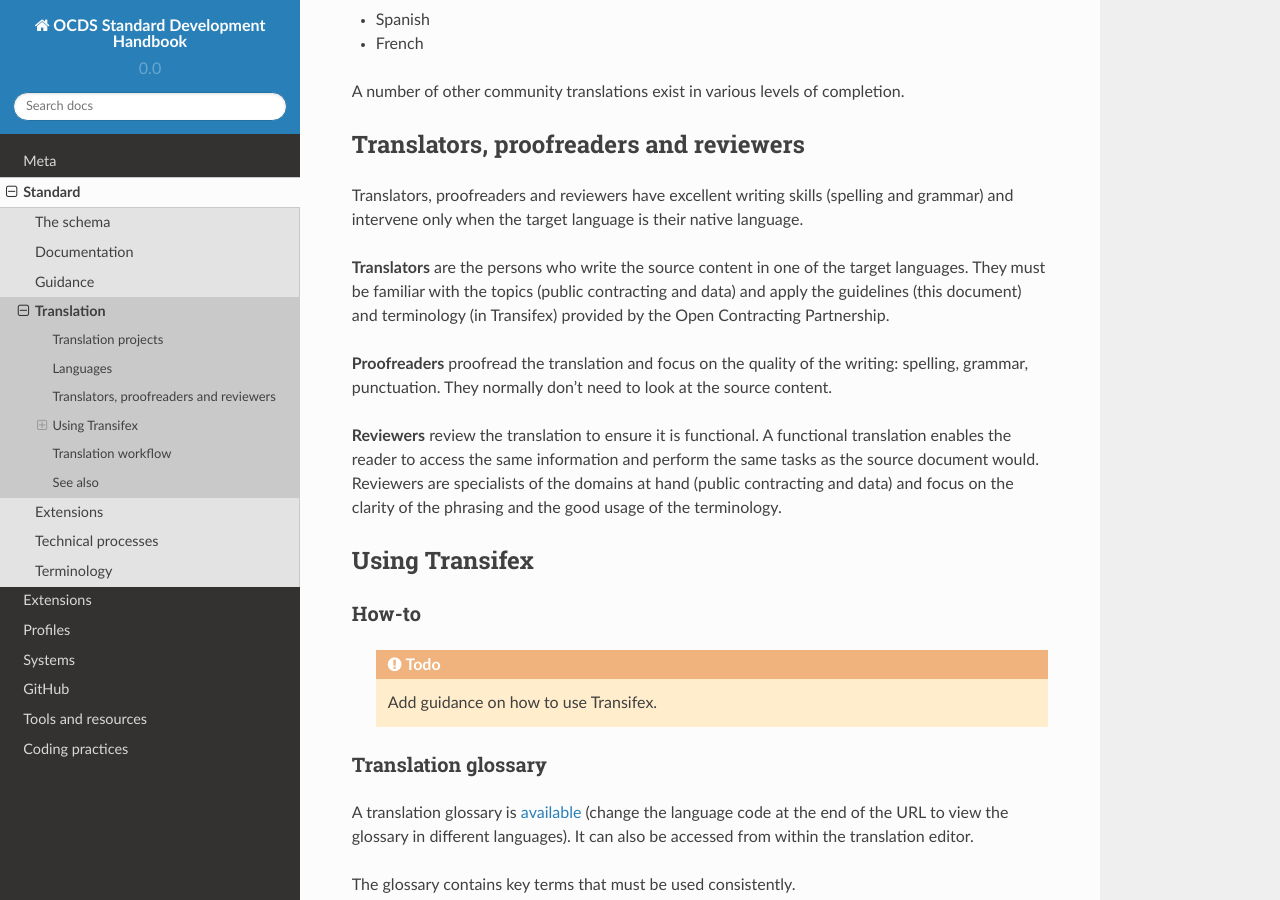
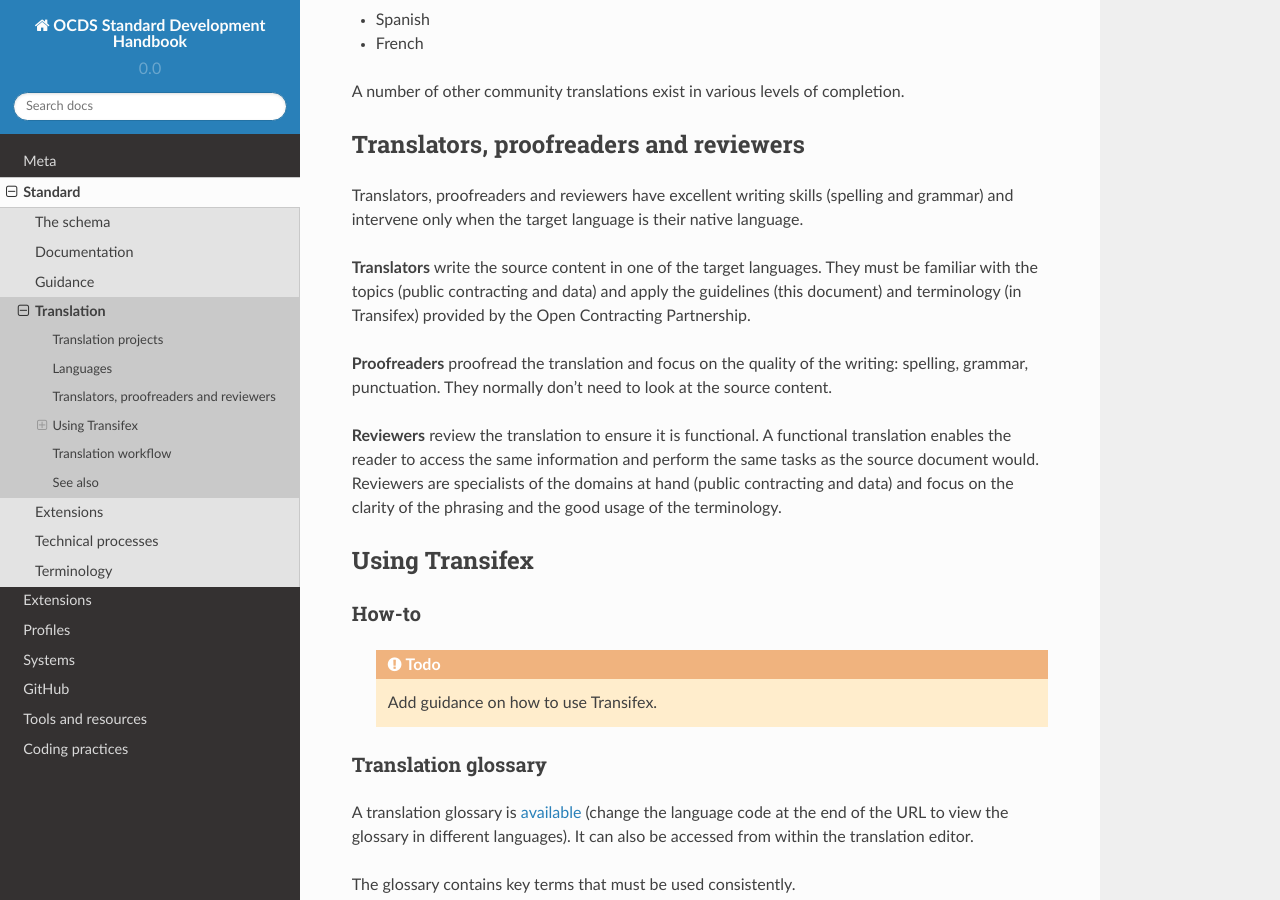
Before and after one commit to open-contracting/standard-development-handbook, a Sphinx documentation site: the page built from docs/standard/translation.md, in a window 1280 px wide and 900 px high, scrolled down 648 px. Built offline with Sphinx 7.4.7 and the Read the Docs theme 2.0.0, drawn with Linux system fonts in a browser that asks for light colours.

Commit message:
Improved style

```diff
--- a/docs/standard/translation.md
+++ b/docs/standard/translation.md
@@ -26,7 +26,7 @@ A number of other community translations exist in various levels of completion.
 
 Translators, proofreaders and reviewers have excellent writing skills (spelling and grammar) and intervene only when the target language is their native language.
 
-**Translators** are the persons who write the source content in one of the target languages. They must be familiar with the topics (public contracting and data) and apply the guidelines (this document) and terminology (in Transifex) provided by the Open Contracting Partnership.
+**Translators** write the source content in one of the target languages. They must be familiar with the topics (public contracting and data) and apply the guidelines (this document) and terminology (in Transifex) provided by the Open Contracting Partnership.
 
 **Proofreaders** proofread the translation and focus on the quality of the writing: spelling, grammar, punctuation. They normally don't need to look at the source content.
 
```
